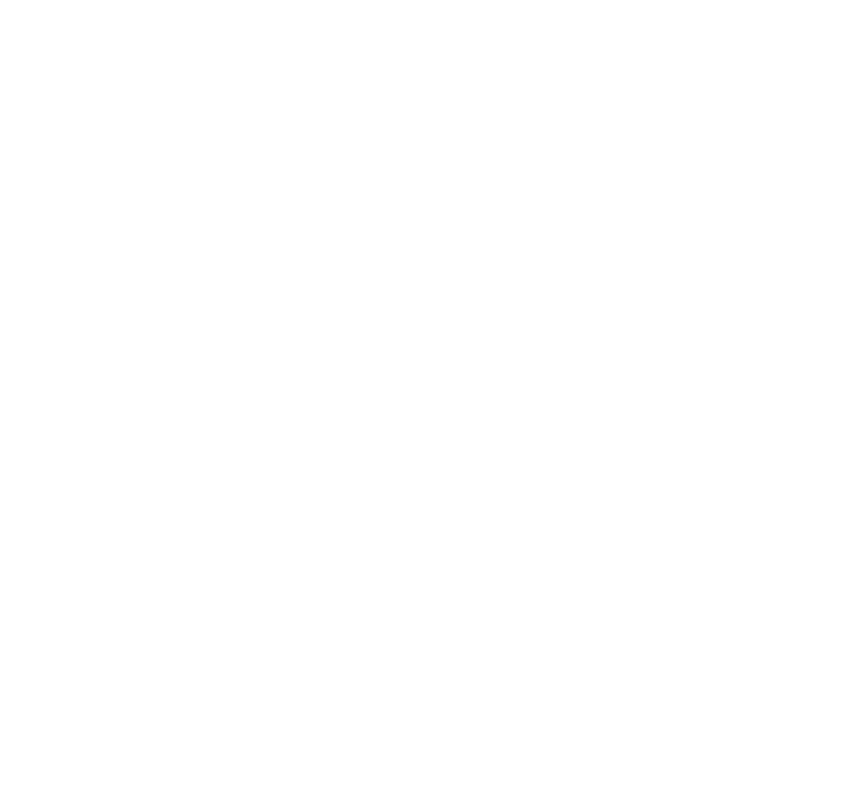
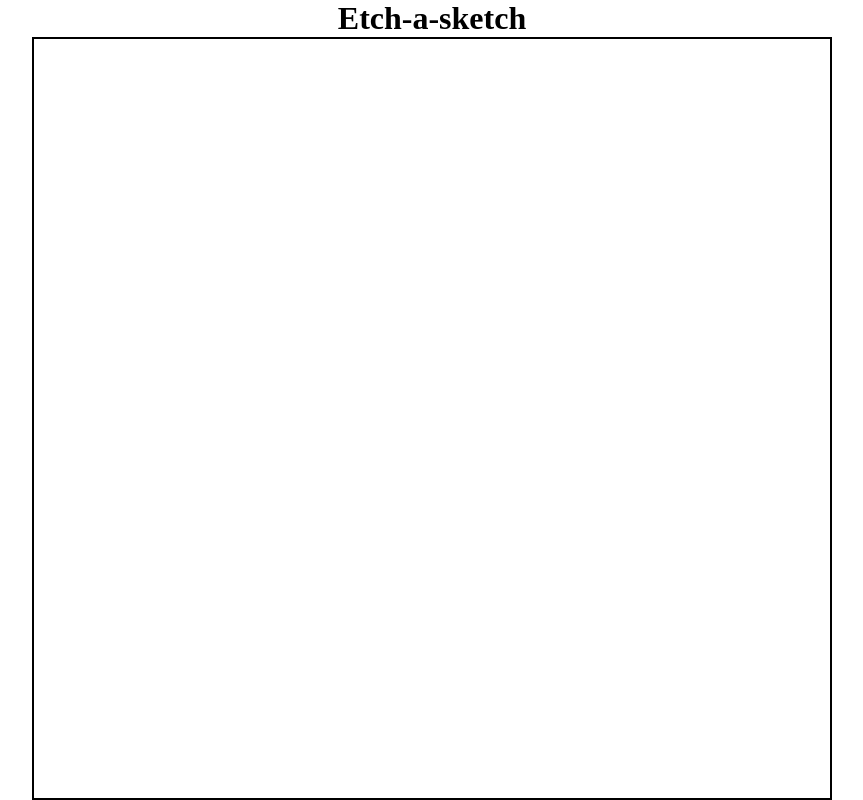
Before and after one commit to 01devacc/etch-a-sketch, a plain HTML site: page index.html in a window 1280 px wide. Shown: the whole page, without its empty margins (208-1071 px from the left). Drawn offline with Linux system fonts and the light colour scheme.

Commit message:
Add CSS changes

```diff
--- a/index.html
+++ b/index.html
@@ -8,6 +8,7 @@
     </head>
 
     <body>
+        <h1>Etch-a-sketch</h1>
         <div class="container"></div>
     </body>
 </html>
--- a/stylesheet.css
+++ b/stylesheet.css
@@ -0,0 +1,20 @@
+* {
+    margin: 0;
+    padding: 0;
+    box-sizing: border-box;
+}
+
+body {
+    height: 100vh;
+    width: 100vw;
+    display: flex;
+    align-items: center;
+    justify-content: space-around;
+    flex-direction: column;
+}
+
+.container {
+    border: 2px solid black;
+    height: 800px;
+    width: 800px;
+}
```
